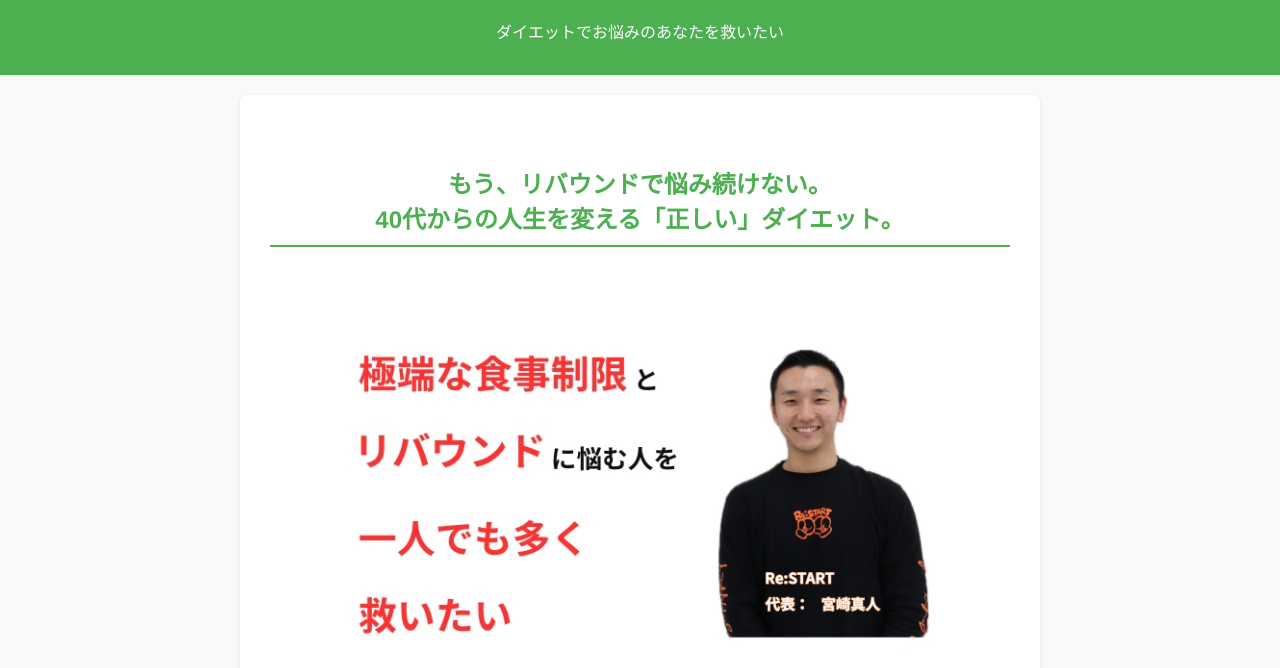
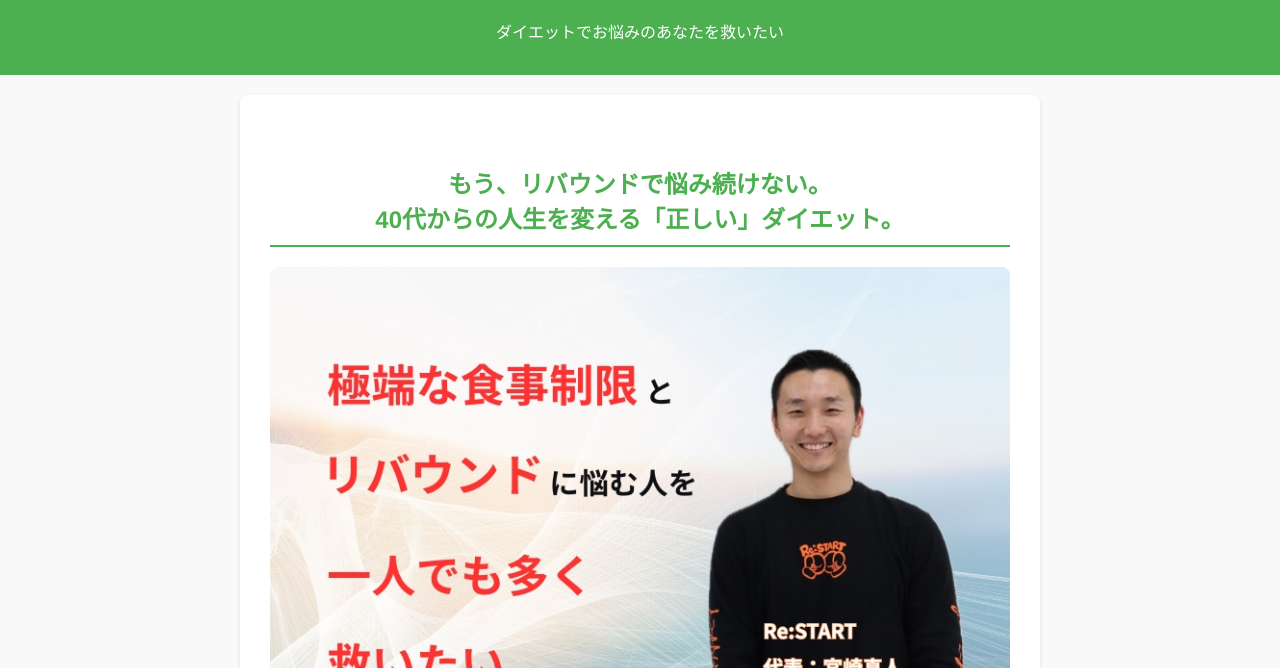
Before and after one commit to kawanoe61-gif/online-, a plain HTML site: page index.html in a window 1280 px wide. Shown: the part 132-800 px from the top of the page. Drawn offline with Linux system fonts and the light colour scheme.

Commit message:
画像の編集

```diff
--- a/index.html
+++ b/index.html
@@ -420,7 +420,7 @@
         <!-- メインビジュアル -->
         <div class="section">
             <h2>もう、リバウンドで悩み続けない。<br>40代からの人生を変える「正しい」ダイエット。</h2>
-            <img src="syokuji.jpg" alt="「極端な食事制限とリバウンドに悩む人を一人でも多く救いたい」というメッセージと宮崎真人さんの写真" style="width: 100%; border-radius: 8px;">
+            <img src="syokujiseigen.jpg" alt="「極端な食事制限とリバウンドに悩む人を一人でも多く救いたい」というメッセージと宮崎真人さんの写真" style="width: 100%; border-radius: 8px;">
             <p style="text-align: center; font-size: 1.1em;">極端な制限とリバウンドに悩む人を一人でも多く救いたい。<br>あなたのための専属コーチが、無理なく続く「本当のダイエット」へ導きます。</p>
         </div>
 
```
Also changed, not shown: syokujiseigen.jpg (added).
